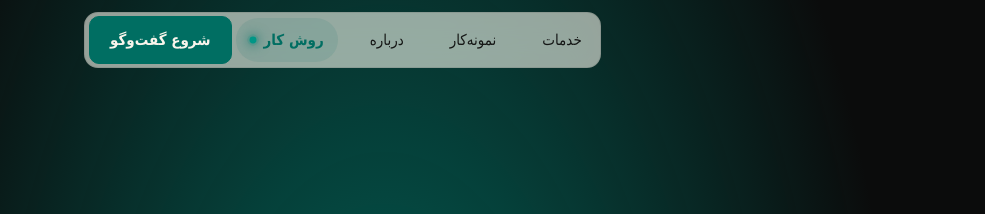
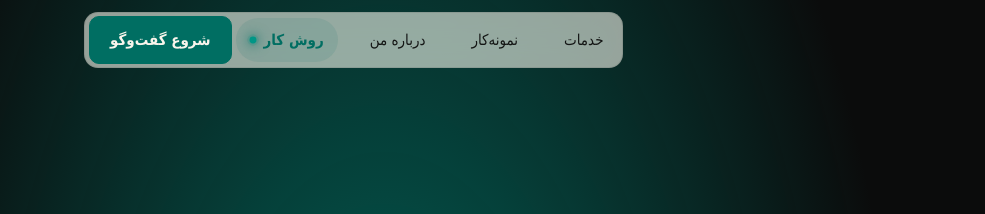
Before and after one commit to alirezaMohrezi/dots-agency, a plain HTML site: page approach.html in a window 1280 px wide. Shown: the top 214 px of the page, 0-985 px from the left. Drawn offline with nearby package versions, Linux system fonts and the light colour scheme; animation ran at ten frames a second; a web font is replaced by a local one.

Commit message:
Rename About label to درباره من

```diff
--- a/approach.html
+++ b/approach.html
@@ -1001,7 +1001,7 @@ body.intro-on .top{opacity:0}
   <div class="wrap">
     <a class="chip" href="index.html#hero" aria-label="DOT’s، صفحه‌ی اصلی" translate="no"><svg viewBox="0 0 3 3" aria-hidden="true"><path d="M1 0H3V2A1 1 0 0 0 2 3H1A1 1 0 0 0 0 2V1A1 1 0 0 0 1 0Z"/></svg><span class="word">DOT’s</span></a>
     <nav class="navpill" aria-label="منوی اصلی">
-      <a class="navlink" href="capabilities.html">خدمات</a><a class="navlink" href="work.html">نمونه‌کار</a><a class="navlink" href="about.html">درباره</a><a class="navlink" href="approach.html" aria-current="page">روش کار</a>
+      <a class="navlink" href="capabilities.html">خدمات</a><a class="navlink" href="work.html">نمونه‌کار</a><a class="navlink" href="about.html">درباره من</a><a class="navlink" href="approach.html" aria-current="page">روش کار</a>
       <button type="button" class="menu-toggle" id="menuBtn" aria-expanded="false" aria-controls="bsheet"><span class="bars" aria-hidden="true"></span>منو</button>
       <a class="btn btn-primary btn-sm cta" href="#contact">شروع گفت‌وگو</a>
     </nav>
@@ -1011,7 +1011,7 @@ body.intro-on .top{opacity:0}
 <div class="bsheet" id="bsheet" role="dialog" aria-modal="true" aria-label="منو" hidden>
   <div class="grab" aria-hidden="true"></div>
   <div class="sh-title"><b>کجا برویم؟</b><button type="button" class="x glass" id="menuClose" aria-label="بستن منو">×</button></div>
-  <a class="row" href="capabilities.html"><span class="num" aria-hidden="true">۰۱</span><span><b>خدمات</b><small>WHAT WE DO</small></span><span class="chev" aria-hidden="true">←</span></a><a class="row" href="work.html"><span class="num" aria-hidden="true">۰۲</span><span><b>نمونه‌کار</b><small>OUR WORK</small></span><span class="chev" aria-hidden="true">←</span></a><a class="row" href="about.html"><span class="num" aria-hidden="true">۰۳</span><span><b>درباره</b><small>ABOUT</small></span><span class="chev" aria-hidden="true">←</span></a><a class="row" href="approach.html" aria-current="page"><span class="num" aria-hidden="true">۰۴</span><span><b>روش کار</b><small>HOW WE WORK</small></span><span class="chev" aria-hidden="true">←</span></a><a class="row" href="#contact"><span class="num" aria-hidden="true">۰۵</span><span><b>تماس</b><small>CONTACT</small></span><span class="chev" aria-hidden="true">←</span></a>
+  <a class="row" href="capabilities.html"><span class="num" aria-hidden="true">۰۱</span><span><b>خدمات</b><small>WHAT WE DO</small></span><span class="chev" aria-hidden="true">←</span></a><a class="row" href="work.html"><span class="num" aria-hidden="true">۰۲</span><span><b>نمونه‌کار</b><small>OUR WORK</small></span><span class="chev" aria-hidden="true">←</span></a><a class="row" href="about.html"><span class="num" aria-hidden="true">۰۳</span><span><b>درباره من</b><small>ABOUT</small></span><span class="chev" aria-hidden="true">←</span></a><a class="row" href="approach.html" aria-current="page"><span class="num" aria-hidden="true">۰۴</span><span><b>روش کار</b><small>HOW WE WORK</small></span><span class="chev" aria-hidden="true">←</span></a><a class="row" href="#contact"><span class="num" aria-hidden="true">۰۵</span><span><b>تماس</b><small>CONTACT</small></span><span class="chev" aria-hidden="true">←</span></a>
   <div class="acts"><a class="btn btn-primary" href="#contact">شروع گفت‌وگو</a><a class="btn" href="tel:+989132289608">تماس تلفنی</a></div>
 </div>
 <div class="bar-pill" id="mbar" role="region" aria-label="اقدام سریع"><a class="btn btn-primary" href="#contact">شروع گفت‌وگو</a><a class="btn" href="tel:+989132289608">تماس تلفنی</a></div>
@@ -1062,7 +1062,7 @@ body.intro-on .top{opacity:0}
   </section>
   <div class="wrap vbody">
     <a class="wr who rv" href="about.html"><span class="t"><span class="mono">About · One accountable lead</span><b>چه کسی پاسخ‌گوست؟ علیرضا محرزی و شبکه‌ی متخصصان</b></span><span class="go glass" aria-hidden="true">←</span></a>
-    <nav class="jr rv" aria-label="مسیر شما در سایت"><p class="jr-k">مسیر شما</p><ol><li class="jn done"><span class="jn-set"><a href="capabilities.html">خدمات</a><a href="work.html">نمونه‌کار</a><a href="about.html">درباره</a></span></li><li class="jn on"><a href="approach.html" aria-current="page">روش کار</a></li><li class="jn"><a href="#contact">گفت‌وگو</a></li></ol></nav>
+    <nav class="jr rv" aria-label="مسیر شما در سایت"><p class="jr-k">مسیر شما</p><ol><li class="jn done"><span class="jn-set"><a href="capabilities.html">خدمات</a><a href="work.html">نمونه‌کار</a><a href="about.html">درباره من</a></span></li><li class="jn on"><a href="approach.html" aria-current="page">روش کار</a></li><li class="jn"><a href="#contact">گفت‌وگو</a></li></ol></nav>
     <div class="vcta on-dark"><p>گام بعد همین گفت‌وگوست؛ <span>پانزده دقیقه، رایگان و بدون تعهد.</span></p><div class="row"><a class="btn btn-primary" href="#contact">درخواست جلسه‌ی مشاوره</a><a class="btn" href="tel:+989132289608">تماس تلفنی</a></div></div>
   </div>
 </div>
@@ -1103,7 +1103,7 @@ body.intro-on .top{opacity:0}
     </div>
     <footer class="foot">
       <a class="lockup" href="index.html#hero" aria-label="DOT’s، صفحه‌ی اصلی" translate="no"><svg viewBox="0 0 3 3" aria-hidden="true"><path d="M1 0H3V2A1 1 0 0 0 2 3H1A1 1 0 0 0 0 2V1A1 1 0 0 0 1 0Z"/></svg><span><span class="w">DOT’s</span><span class="n">علیرضا محرزی</span></span></a>
-      <nav aria-label="پیوندهای پایین صفحه"><a href="capabilities.html">خدمات</a><a href="work.html">نمونه‌کار</a><a href="about.html">درباره</a><a href="approach.html">روش کار</a><a href="#contact">تماس</a></nav>
+      <nav aria-label="پیوندهای پایین صفحه"><a href="capabilities.html">خدمات</a><a href="work.html">نمونه‌کار</a><a href="about.html">درباره من</a><a href="approach.html">روش کار</a><a href="#contact">تماس</a></nav>
       <p class="mono"><span>© 2026 DOT’S · Isfahan</span><span>0913 228 9608 · alireza.mohrezi1991@gmail.com</span></p>
     </footer>
   </div>
```
